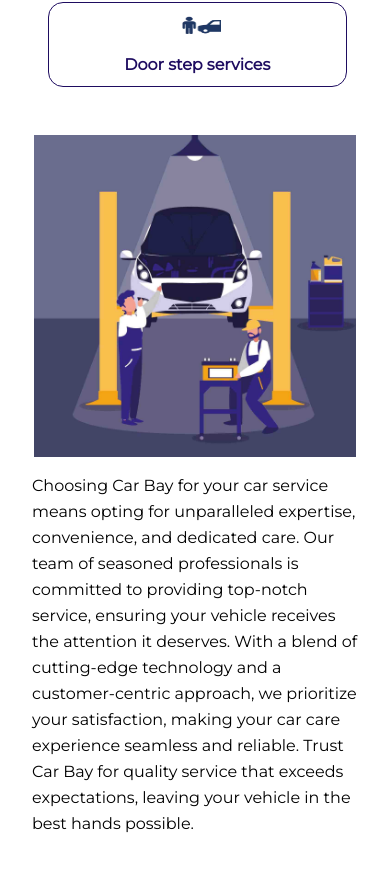
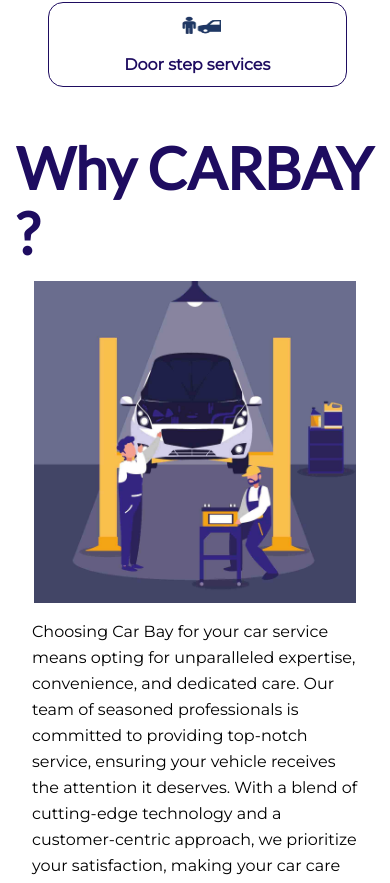
Before and after one commit to Anilvarmathirumalaraju/carbay01, a React (Vite) app in the folder client/: page / in a window 390 px wide. Shown: the part 1630-2513 px from the top of the page. Built offline with nearby package versions, Linux system fonts and the light colour scheme.

Commit message:
changed mobile version

```diff
--- a/client/src/components/Home/home.jsx
+++ b/client/src/components/Home/home.jsx
@@ -162,7 +162,7 @@
             </p>
           </div>
           <div className="why-carby-image">
-            {/* <h1>Why CARBAY ?</h1> */}
+            <h1>Why CARBAY ?</h1>
             <img src={whycarbay} alt="whycarbay-image" />
           </div>
         </div>
```
